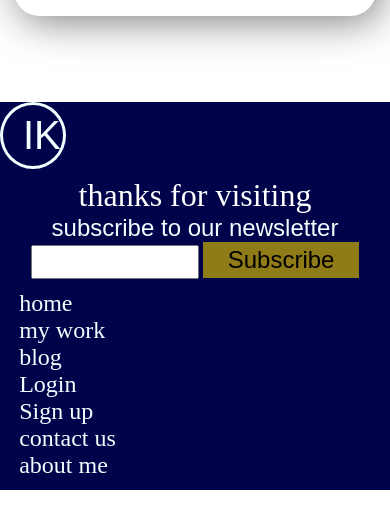
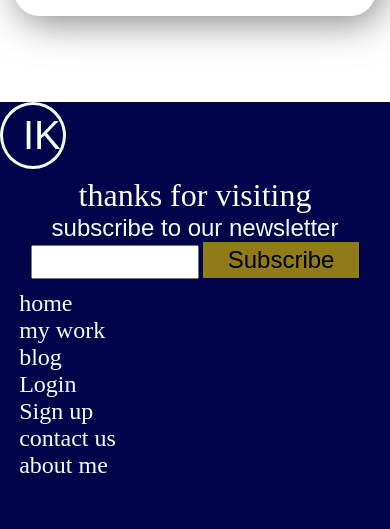
Before and after one commit to Kevin-ishimwe/my-brand-Kevin, a plain HTML site: page index.html in a window 390 px wide. Shown: the part 5967-6496 px from the top of the page. Before the commit the page ends 6465 px from the top, so only its background shows below. Drawn offline with Linux system fonts and the light colour scheme; a web font is replaced by a local one.

Commit message:
page addition and bug fixx

```diff
--- a/index.css
+++ b/index.css
@@ -968,6 +968,9 @@ min-width: 18em;
     font-size: medium;
     margin-bottom: 10%;
 }
+.footer{
+    min-height: 60vh;
+}
 .footer_content{
     flex-direction: column-reverse;
     justify-content: center;
--- a/index.html
+++ b/index.html
@@ -5,6 +5,7 @@
     <meta http-equiv="X-UA-Compatible" content="IE=edge">
     <meta name="viewport" content="width=device-width, initial-scale=1.0">
     <title>MY BRAND KEVIN</title>
+    <link rel="shortcut icon" href="assets\IMG_20210310_140957.jpg">
     <link rel="stylesheet" href="https://cdnjs.cloudflare.com/ajax/libs/font-awesome/4.7.0/css/font-awesome.min.css">
     <link rel="stylesheet" href="https://cdnjs.cloudflare.com/ajax/libs/font-awesome/6.1.1/css/all.min.css" integrity="sha512-KfkfwYDsLkIlwQp6LFnl8zNdLGxu9YAA1QvwINks4PhcElQSvqcyVLLD9aMhXd13uQjoXtEKNosOWaZqXgel0g==" crossorigin="anonymous" referrerpolicy="no-referrer">
 
```
